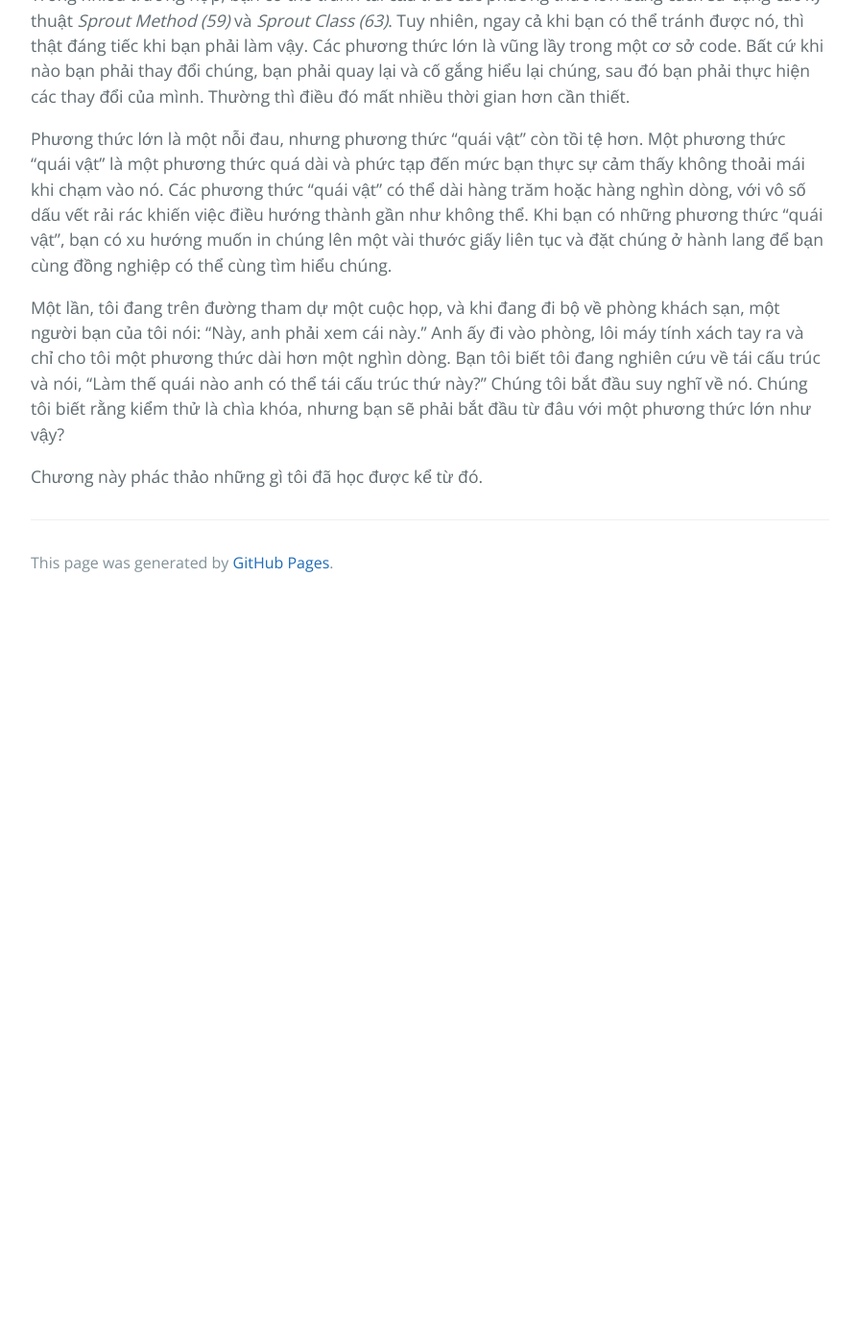
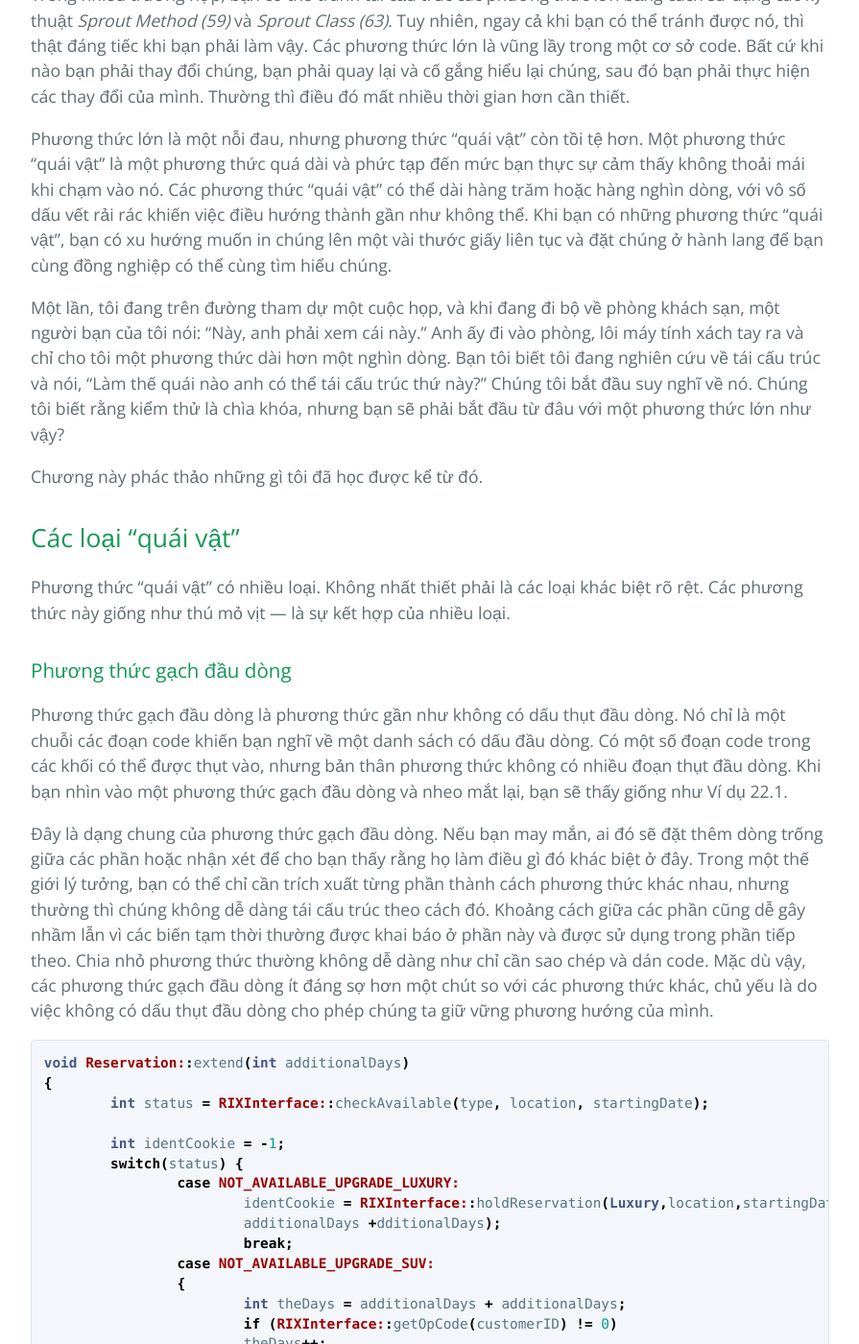
Before and after one commit to HaiBV/haibv.github.io, a Jekyll site: the page built from working-effectively-with-legacy-code/chapter-22-i-need-to-change-a-monster-method-and-i-cant-write-tests-for-it.md, in a window 1280 px wide and 1400 px high, scrolled down 673 px. Shown: the whole window at 96% size, without its empty margins (192-1087 px from the left). Built offline with Jekyll 4.4.1, drawn with Linux system fonts in a browser that asks for light colours; our own code applies the rules of GitHub Pages for plain Markdown files; before the commit the page ends 1303 px from its top, so only the background shows below that; some of the changed text lies outside the part shown.

Commit message:
Book - Working Efectively with Legacy Code - P2 - C22

````diff
--- a/working-effectively-with-legacy-code/chapter-22-i-need-to-change-a-monster-method-and-i-cant-write-tests-for-it.md
+++ b/working-effectively-with-legacy-code/chapter-22-i-need-to-change-a-monster-method-and-i-cant-write-tests-for-it.md
@@ -11,3 +11,61 @@ Phương thức lớn là một nỗi đau, nhưng phương thức "quái vật"
 Một lần, tôi đang trên đường tham dự một cuộc họp, và khi đang đi bộ về phòng khách sạn, một người bạn của tôi nói: "Này, anh phải xem cái này." Anh ấy đi vào phòng, lôi máy tính xách tay ra và chỉ cho tôi một phương thức dài hơn một nghìn dòng. Bạn tôi biết tôi đang nghiên cứu về tái cấu trúc và nói, "Làm thế quái nào anh có thể tái cấu trúc thứ này?" Chúng tôi bắt đầu suy nghĩ về nó. Chúng tôi biết rằng kiểm thử là chìa khóa, nhưng bạn sẽ phải bắt đầu từ đâu với một phương thức lớn như vậy?
 
 Chương này phác thảo những gì tôi đã học được kể từ đó.
+
+## Các loại "quái vật"
+Phương thức "quái vật" có nhiều loại. Không nhất thiết phải là các loại khác biệt rõ rệt. Các phương thức này giống như thú mỏ vịt — là sự kết hợp của nhiều loại.
+
+### Phương thức gạch đầu dòng
+Phương thức gạch đầu dòng là phương thức gần như không có dấu thụt đầu dòng. Nó chỉ là một chuỗi các đoạn code khiến bạn nghĩ về một danh sách có dấu đầu dòng. Có một số đoạn code trong các khối có thể được thụt vào, nhưng bản thân phương thức không có nhiều đoạn thụt đầu dòng. Khi bạn nhìn vào một phương thức gạch đầu dòng và nheo mắt lại, bạn sẽ thấy giống như Ví dụ 22.1.
+
+Đây là dạng chung của phương thức gạch đầu dòng. Nếu bạn may mắn, ai đó sẽ đặt thêm dòng trống giữa các phần hoặc nhận xét để cho bạn thấy rằng họ làm điều gì đó khác biệt ở đây. Trong một thế giới lý tưởng, bạn có thể chỉ cần trích xuất từng phần thành cách phương thức khác nhau, nhưng thường thì chúng không dễ dàng tái cấu trúc theo cách đó. Khoảng cách giữa các phần cũng dễ gây nhầm lẫn vì các biến tạm thời thường được khai báo ở phần này và được sử dụng trong phần tiếp theo. Chia nhỏ phương thức thường không dễ dàng như chỉ cần sao chép và dán code. Mặc dù vậy, các phương thức gạch đầu dòng ít đáng sợ hơn một chút so với các phương thức khác, chủ yếu là do việc không có dấu thụt đầu dòng cho phép chúng ta giữ vững phương hướng của mình.
+
+```java
+void Reservation::extend(int additionalDays)
+{
+	int status = RIXInterface::checkAvailable(type, location, startingDate);
+
+	int identCookie = -1;
+	switch(status) {
+		case NOT_AVAILABLE_UPGRADE_LUXURY:
+			identCookie = RIXInterface::holdReservation(Luxury,location,startingDate,
+			additionalDays +dditionalDays);
+			break;
+		case NOT_AVAILABLE_UPGRADE_SUV:
+		{
+			int theDays = additionalDays + additionalDays;
+			if (RIXInterface::getOpCode(customerID) != 0)
+			theDays++;
+			identCookie = RIXInterface::holdReservation(SUV,location,startingDate, theDays);
+		}
+		break;
+		case NOT_AVAILABLE_UPGRADE_VAN:
+			identCookie = RIXInterface::holdReservation(Van,
+			location,startingDate, additionalDays + additionalDays);
+			break;
+		case AVAILABLE:
+		default:
+			RIXInterface::holdReservation(type,location,startingDate);
+			break;
+	}
+
+	if (identCookie != -1 && state == Initial) {
+		RIXInterface::waitlistReservation(type,location,startingDate);
+	}
+
+	Customer c = res_db.getCustomer(customerID);
+
+	if (c.vipProgramStatus == VIP_DIAMOND) {
+		upgradeQuery = true;
+	}
+
+	if (!upgradeQuery)
+		RIXInterface::extend(lastCookie, days + additionalDays);
+	else {
+		RIXInterface::waitlistReservation(type,location,startingDate);
+		RIXInterface::extend(lastCookie, days + additionalDays +1);
+	}
+	...
+}
+```
+Ví dụ 22.1 Phương thức gạch đầu dòng
````
